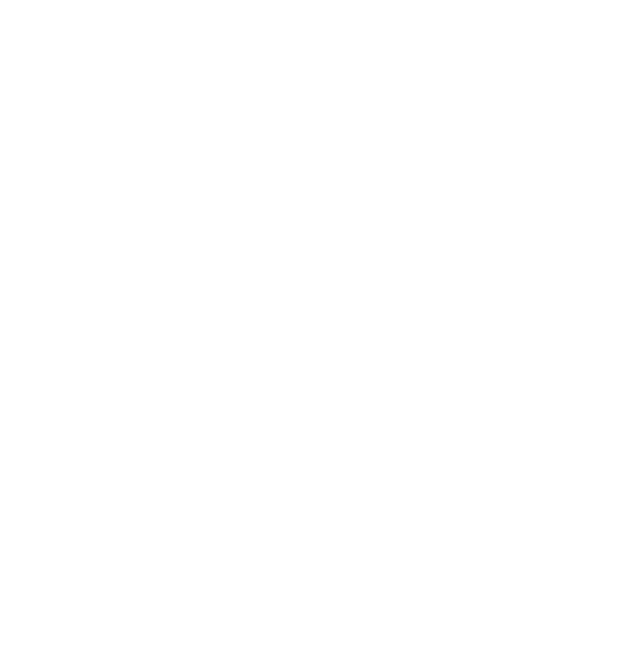
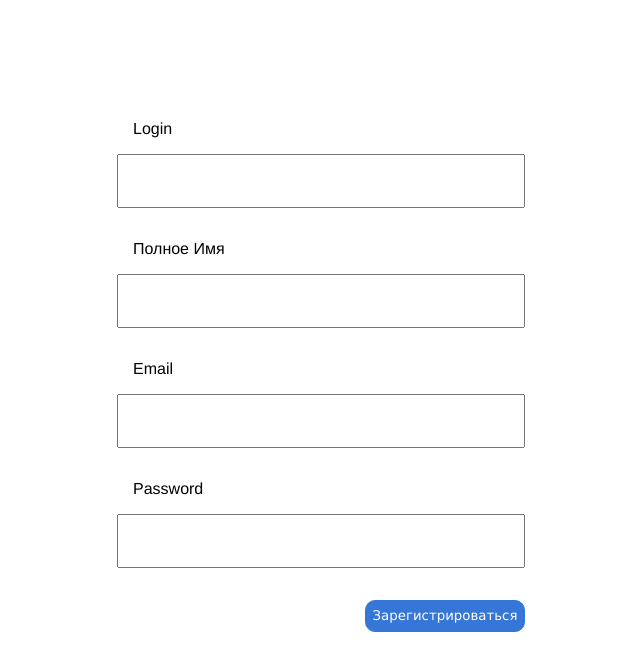
Before and after one commit to Antonio-87/Diplom.Cloud-Frontend, a React (Create React App) app in the folder cloud-frontend/: page /registration in a window 1280 px wide. Before the commit this address had no page. Shown: the top 670 px of the page, without its empty margins (315-955 px from the left). Built offline with nearby package versions, Linux system fonts and the light colour scheme.

Commit message:
RegistrationForm_&_css

```diff
--- a/cloud-frontend/src/App.css
+++ b/cloud-frontend/src/App.css
@@ -3,7 +3,8 @@
   font-size: 16px;
 }
 
-.container-home {
+.container-home,
+.form-registration {
   position: absolute;
   display: flex;
   flex-direction: column;
@@ -27,7 +28,8 @@
   margin-top: 5rem;
 }
 
-.button {
+.button,
+.button-submit {
   font-family: Verdana, Geneva, Tahoma, sans-serif;
   width: 10rem;
   height: 2rem;
@@ -39,3 +41,27 @@
   text-align: center;
   line-height: 2rem;
 }
+
+.form-registration {
+  width: 30rem;
+  align-items: start;
+  top: 45%;
+}
+
+.input {
+  width: 25rem;
+  height: 3rem;
+  margin-left: 2rem;
+}
+
+label {
+  margin-top: 2rem;
+  margin-bottom: 1rem;
+  margin-left: 3rem;
+}
+
+.button-submit {
+  margin-left: 17.5rem;
+  margin-top: 2rem;
+  line-height: 1rem;
+}
--- a/cloud-frontend/src/App.tsx
+++ b/cloud-frontend/src/App.tsx
@@ -2,12 +2,14 @@
 import { BrowserRouter as Router, Route, Routes } from "react-router-dom";
 import "./App.css";
 import HomePage from "./components/HomePage";
+import RegistrationForm from "./components/RegistrationForm";
 
 function App() {
   return (
     <Router>
       <Routes>
         <Route path="/" element={<HomePage />} />
+        <Route path="registration" element={<RegistrationForm />} />
       </Routes>
     </Router>
   );
--- a/cloud-frontend/src/components/HomePage.tsx
+++ b/cloud-frontend/src/components/HomePage.tsx
@@ -6,7 +6,7 @@
       <main className="container-home">
         <p className="title-home">My Cloud</p>
         <div className="buttons-home">
-          <Link className="button registration" to="">
+          <Link className="button registration" to="/registration">
             Регистрация
           </Link>
           <Link className="button come" to="">
--- /dev/null
+++ b/cloud-frontend/src/components/RegistrationForm.tsx
@@ -0,0 +1,74 @@
+import { useEffect, useState } from "react";
+
+type RegistrObj = {
+  login: string;
+  fullName: string;
+  mail: string;
+  password: string;
+};
+
+const RegistrationForm = () => {
+  const [registr, setRegistr] = useState<RegistrObj>();
+  const [login, setLogin] = useState<string>("");
+  const [fullName, setFullName] = useState<string>("");
+  const [email, setEmail] = useState<string>("");
+  const [password, setPassword] = useState<string>("");
+
+  useEffect(() => {}, [registr]);
+
+  const hendleSubmit = (e: { preventDefault: () => void }) => {
+    e.preventDefault();
+  };
+
+  return (
+    <form
+      className="form-registration"
+      name="form-registaration"
+      onSubmit={hendleSubmit}
+    >
+      <label htmlFor="login">Login</label>
+      <input
+        type="text"
+        id="login"
+        className="input login"
+        defaultValue={login}
+        onChange={(event) => setLogin(event.target.value)}
+        pattern="^(?=[a-zA-Z])([a-zA-Z0-9]{4,20})$"
+        required
+      />
+      <label htmlFor="full-name">Полное Имя</label>
+      <input
+        type="text"
+        id="full-name"
+        className="input full-name"
+        defaultValue={fullName}
+        onChange={(event) => setFullName(event.target.value)}
+        required
+      />
+      <label htmlFor="email">Email</label>
+      <input
+        type="email"
+        id="email"
+        className="input email"
+        defaultValue={email}
+        onChange={(event) => setEmail(event.target.value)}
+        required
+      />
+      <label htmlFor="password">Password</label>
+      <input
+        type="text"
+        id="password"
+        className="input password"
+        defaultValue={password}
+        onChange={(event) => setPassword(event.target.value)}
+        pattern="^(?=.*[A-Z])(?=.*\d)(?=.*[\W_]).{6,}$"
+        required
+      />
+      <button type="submit" className="button-submit">
+        Зарегистрироваться
+      </button>
+    </form>
+  );
+};
+
+export default RegistrationForm;
```
